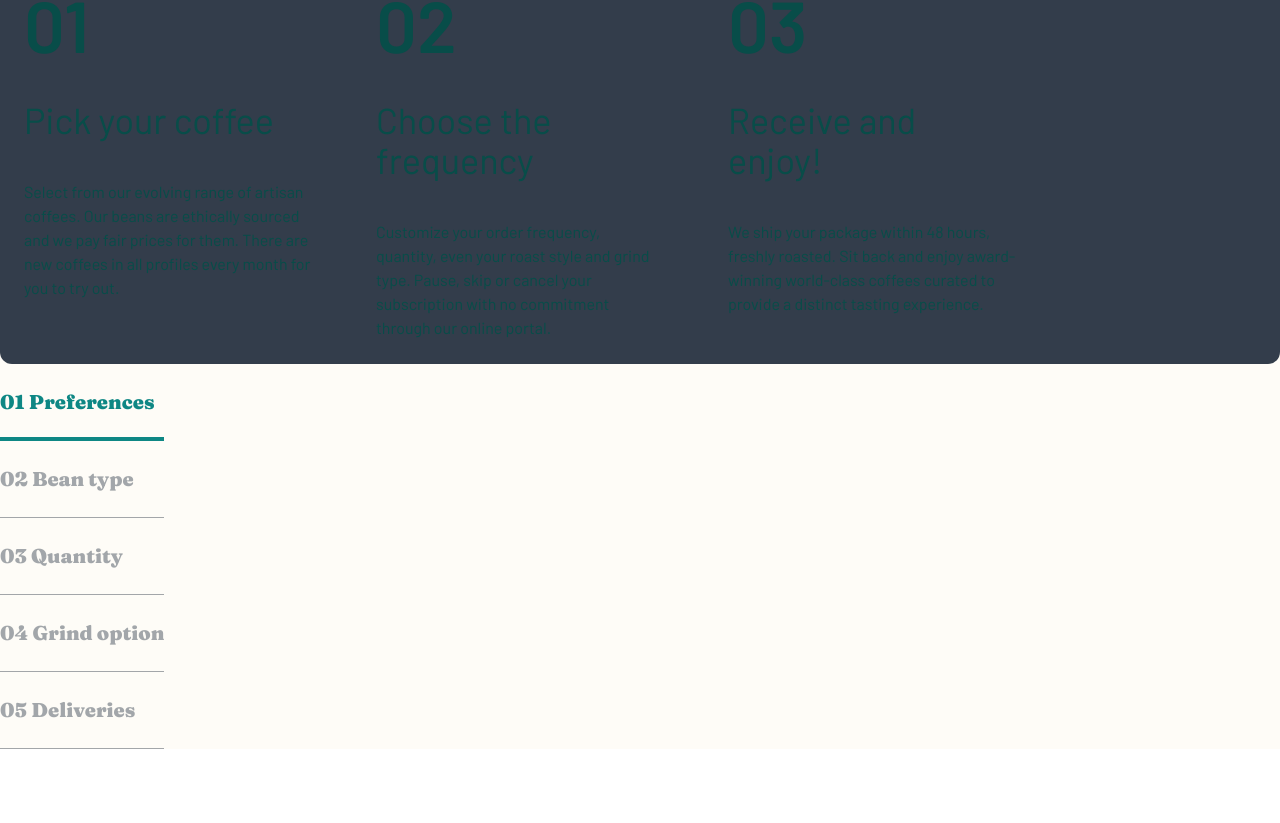
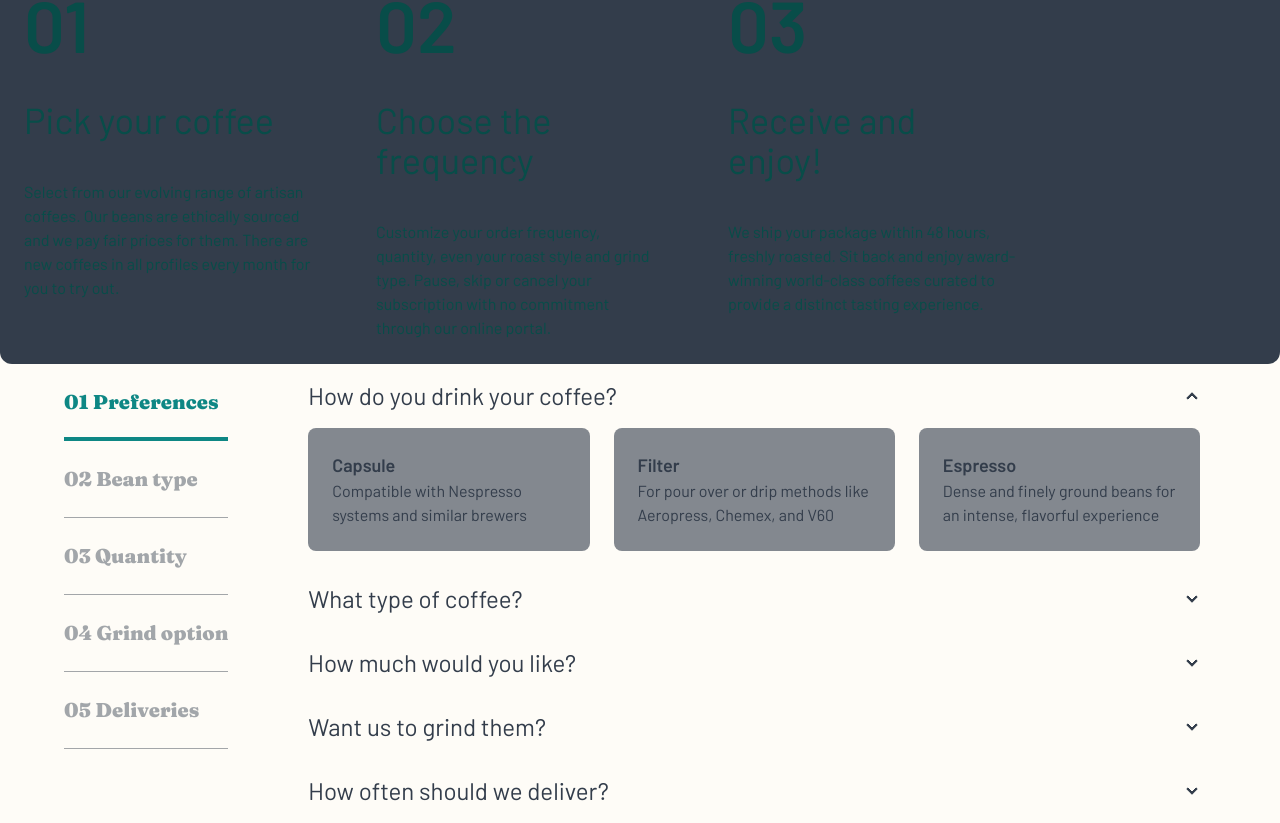
Before and after one commit to doinby/ecommerce-nextjs-tut-v03, a Next.js app: page /create-a-plan in a window 1280 px wide. Shown: the part 510-1333 px from the top of the page. Before the commit the page ends 1259 px from the top, so only its background shows below. Built offline with nearby package versions, Linux system fonts and the light colour scheme.

Commit message:
add StepsContent

```diff
--- a/app/create-a-plan/page.tsx
+++ b/app/create-a-plan/page.tsx
@@ -5,6 +5,7 @@ import { usePathname } from 'next/navigation';
 import HeroSection from '@/components/HeroSection';
 import HowSection from '@/components/HowSection';
 import StepsNavbar from '@/components/StepsNavbar';
+import StepsContent from '@/components/StepsContent';
 
 const createAPlanContent = {
 	image: '/assets/plan/desktop/image-hero-blackcup.jpg',
@@ -21,9 +22,10 @@ export default function CreateAPlanPage() {
 		<>
 			<HeroSection content={createAPlanContent} />
 			<HowSection pathname={pathname} />
-			<div className='flex'>
+			<section className='px-16 flex gap-16'>
 				<StepsNavbar activeStep={activeStep} setActiveStep={setActiveStep} />
-			</div>
+				<StepsContent activeStep={activeStep} setActiveStep={setActiveStep} />
+			</section>
 		</>
 	);
 }
--- /dev/null
+++ b/components/StepsContent.tsx
@@ -0,0 +1,146 @@
+import { getKeyId } from '@/lib/ultils';
+import classNames from 'classnames';
+
+const stepItems = [
+	{
+		question: 'How do you drink your coffee?',
+		options: [
+			{
+				title: 'Capsule',
+				description: 'Compatible with Nespresso systems and similar brewers',
+			},
+			{
+				title: 'Filter',
+				description:
+					'For pour over or drip methods like Aeropress, Chemex, and V60',
+			},
+			{
+				title: 'Espresso',
+				description:
+					'Dense and finely ground beans for an intense, flavorful experience',
+			},
+		],
+	},
+	{
+		question: 'What type of coffee?',
+		options: [
+			{
+				title: 'Single origin',
+				description:
+					'Distinct, high quality coffee from a specific family-owned farm',
+			},
+			{
+				title: 'Decaf',
+				description:
+					'Just like regular coffee, except the caffeine has been removed',
+			},
+			{
+				title: 'Blended',
+				description:
+					'Combination of two or three dark roasted beans of organic coffees',
+			},
+		],
+	},
+	{
+		question: 'How much would you like?',
+		options: [
+			{
+				title: '250g',
+				description:
+					'Perfect for the solo drinker. Yields about 12 delicious cups.',
+			},
+			{
+				title: '500g',
+				description:
+					'Perfect option for a couple. Yields about 40 delectable cups.',
+			},
+			{
+				title: '1000g',
+				description:
+					'Perfect for offices and events. Yields about 90 delightful cups.',
+			},
+		],
+	},
+	{
+		question: 'Want us to grind them?',
+		options: [
+			{
+				title: 'Wholebean',
+				description: 'Best choice if you cherish the full sensory experience',
+			},
+			{
+				title: 'Filter',
+				description:
+					'For drip or pour-over coffee methods such as V60 or Aeropress',
+			},
+			{
+				title: 'Cafetiére',
+				description:
+					'Course ground beans specially suited for french press coffee',
+			},
+		],
+	},
+	{
+		question: 'How often should we deliver?',
+		options: [
+			{
+				title: 'Every week',
+				description: '$14.00 per shipment. Includes free first-class shipping.',
+			},
+			{
+				title: 'Every 2 weeks',
+				description: '$17.25 per shipment. Includes free priority shipping.',
+			},
+			{
+				title: 'Every month',
+				description: '$22.50 per shipment. Includes free priority shipping.',
+			},
+		],
+	},
+];
+
+interface StepsContentProps {
+	activeStep: number;
+	setActiveStep: (step: number) => void;
+}
+
+export default function StepsContent({
+	activeStep,
+	setActiveStep,
+}: StepsContentProps) {
+	function getQuestionClass(idx: number) {
+		return classNames({
+			'collapse collapse-arrow': true,
+			'collapse-open': idx === activeStep,
+		});
+	}
+
+	return (
+		<div className=''>
+			{stepItems.map(({ question, options }, idx) => {
+				const key = getKeyId(question).concat('-question');
+				return (
+					<article
+						key={key}
+						tabIndex={idx}
+						onClick={() => setActiveStep(idx)}
+						className={`${getQuestionClass(idx)}`}
+					>
+						<h3 className='collapse-title text-2xl'>{question}</h3>
+						<div className='collapse-content grid grid-cols-3 gap-6'>
+							{options.map(({ title, description }) => {
+								const key = getKeyId(title).concat('-card');
+								return (
+									<div key={key} className='card bg-neutral p-6'>
+										<h4 className='card-title'>{title}</h4>
+										<p className='card-content'>{description}</p>
+									</div>
+								);
+							})}
+						</div>
+					</article>
+				);
+			})}
+		</div>
+	);
+}
```
